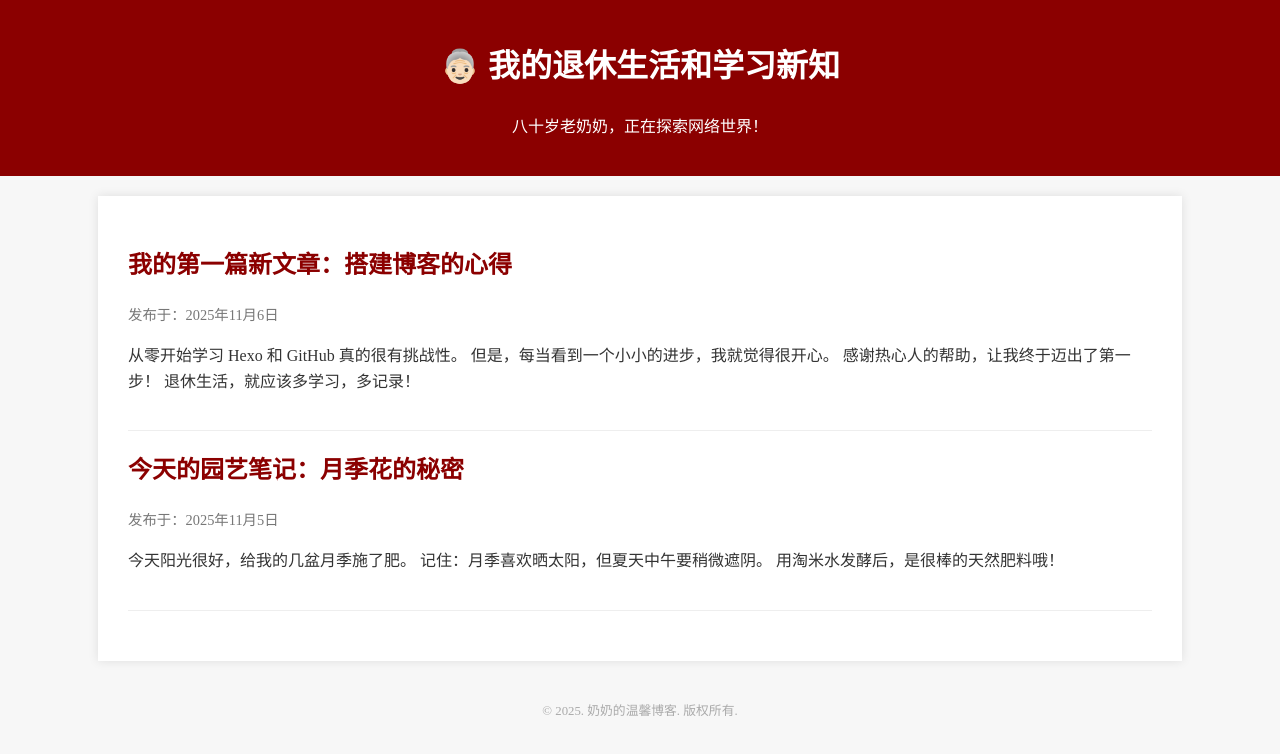
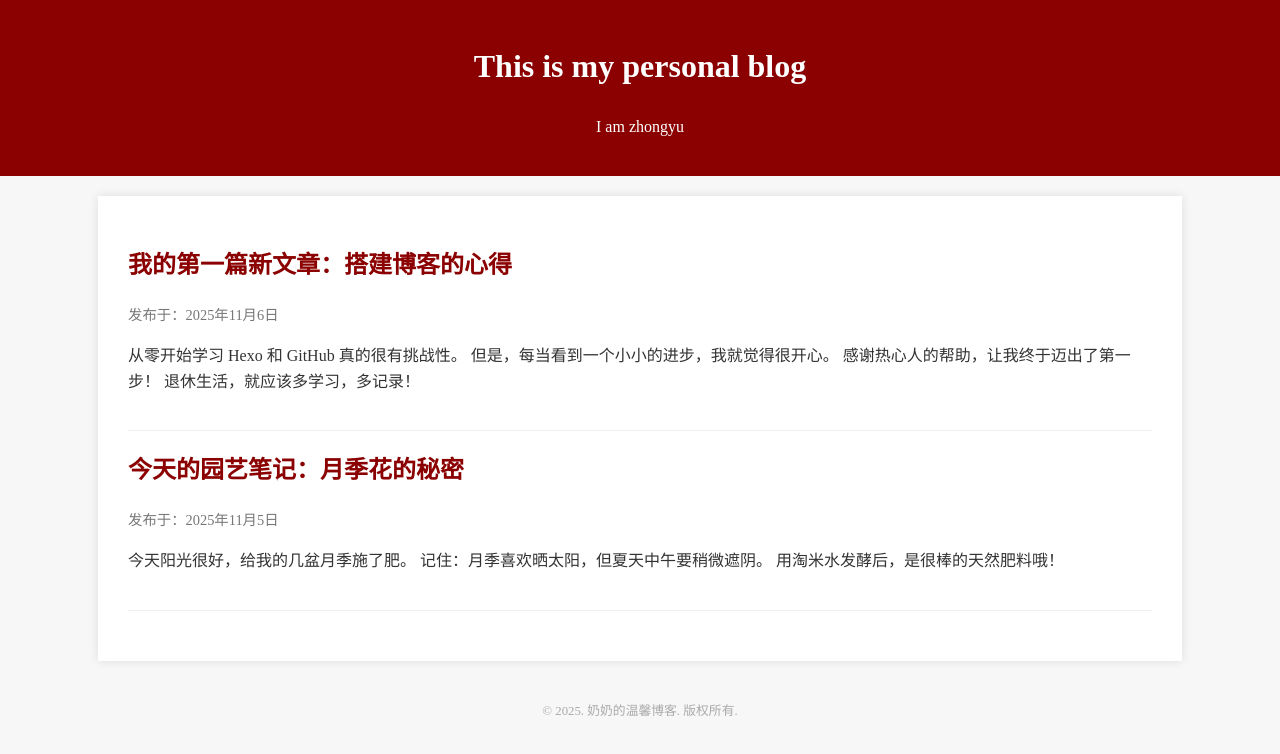
Before and after one commit to zhongyu1124/zhongyu1124.github.io, a plain HTML site: page index.html in a window 1280 px wide. Drawn offline with Linux system fonts and the light colour scheme.

Commit message:
Update index.html

```diff
--- a/index.html
+++ b/index.html
@@ -3,7 +3,7 @@
 <head>
     <meta charset="UTF-8">
     <meta name="viewport" content="width=device-width, initial-scale=1.0">
-    <title>👵🏻 奶奶的温馨博客</title>
+    <title>Helllo world!</title>
     <style>
         /* 样式：让页面看起来更舒服 */
         body {
@@ -51,8 +51,8 @@
 <body>
 
     <div class="header">
-        <h1>👵🏻 我的退休生活和学习新知</h1>
-        <p>八十岁老奶奶，正在探索网络世界！</p >
+        <h1>This is my personal blog</h1>
+        <p>I am zhongyu</p >
     </div>
 
     <div class="container">
```
